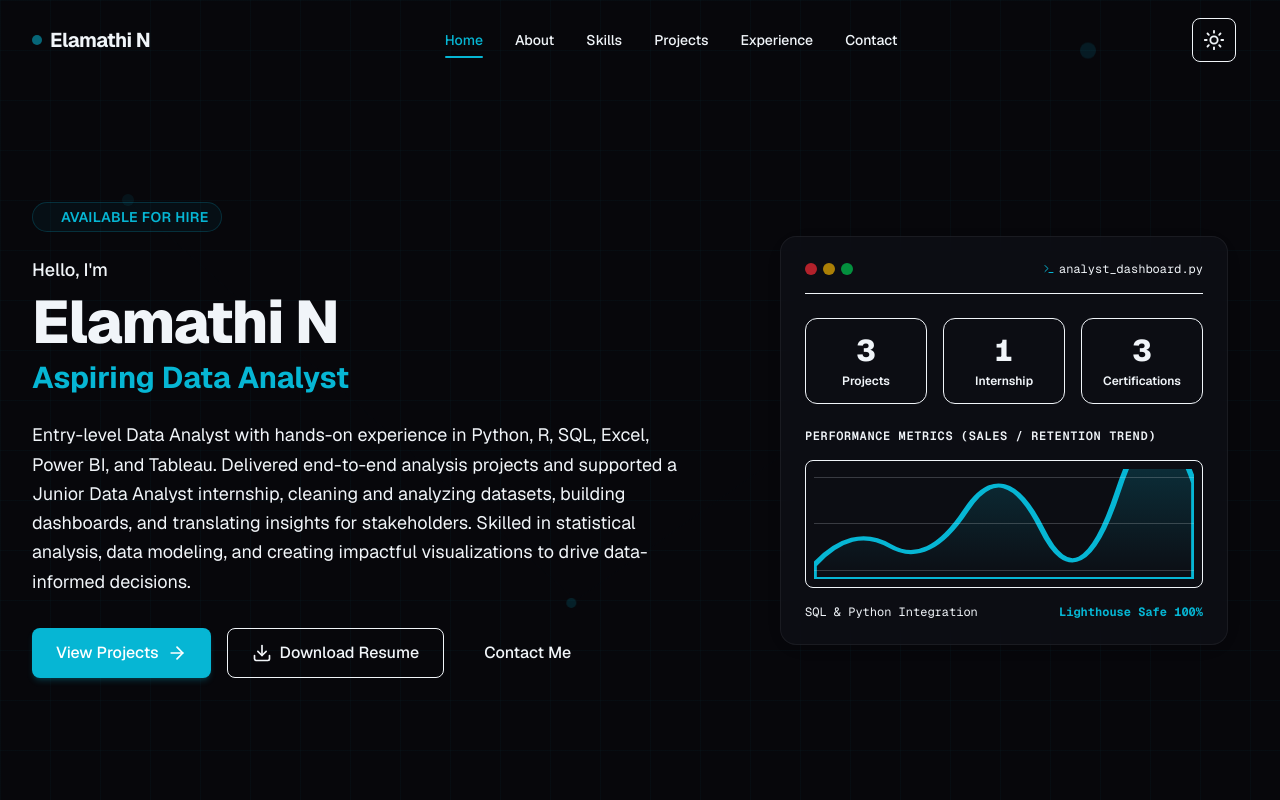
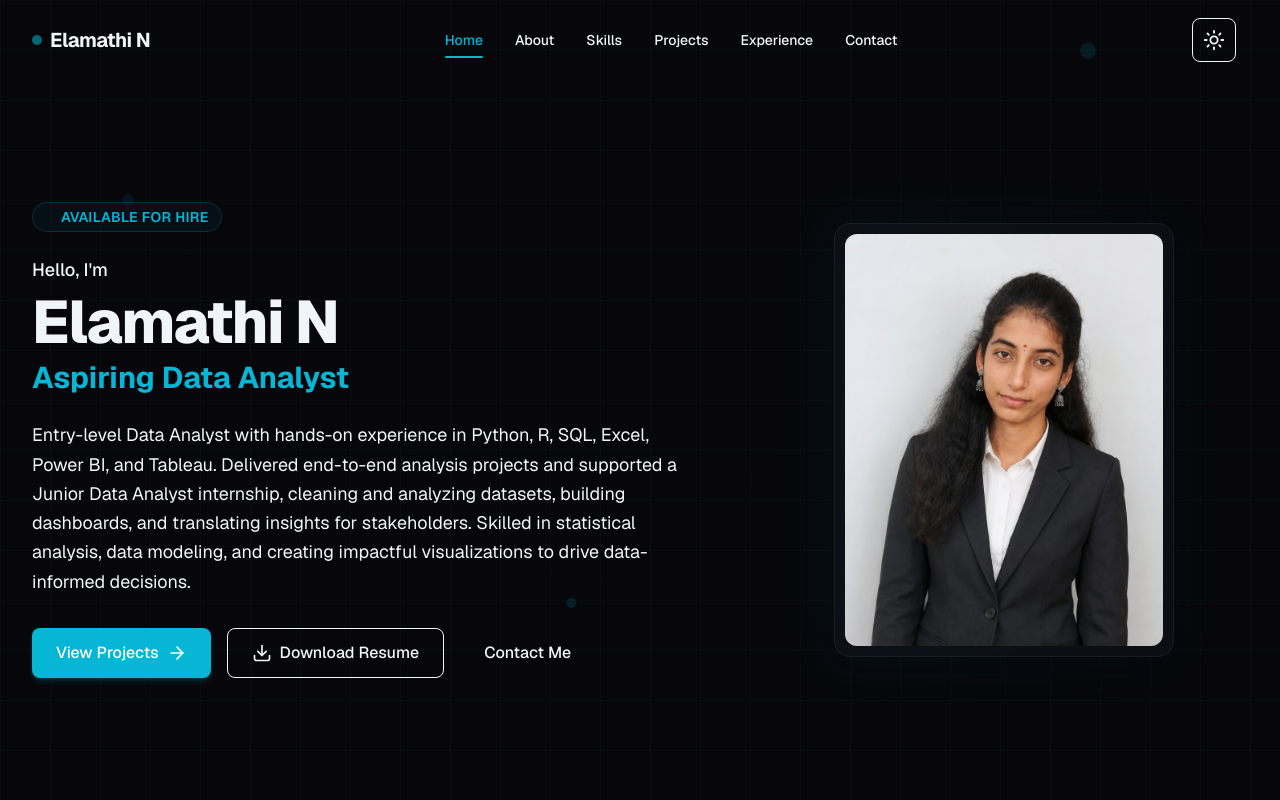
Before and after one commit to kavitha-047/Ela-Portfolio, a Next.js app: page / in a window 1280 px wide. Shown: the top 800 px of the page. Built offline with nearby package versions, Linux system fonts and the light colour scheme.

Commit message:
feat: add professional profile photo of Elamathi to Hero section

```diff
--- a/src/components/Hero.tsx
+++ b/src/components/Hero.tsx
@@ -1,35 +1,11 @@
 "use client";
 
-import React, { useEffect, useState } from "react";
-import { ArrowRight, Download, Eye, Terminal } from "lucide-react";
+import React from "react";
+import { ArrowRight, Download } from "lucide-react";
 import { candidateData } from "@/lib/data";
+import Image from "next/image";
 
 export default function Hero() {
-  const [metrics, setMetrics] = useState({ projects: 0, internships: 0, certifications: 0 });
-
-  useEffect(() => {
-    // A clean, low-overhead animation of KPI numbers on load
-    const duration = 1000;
-    const steps = 30;
-    const stepTime = duration / steps;
-    let step = 0;
-
-    const timer = setInterval(() => {
-      step++;
-      const progress = step / steps;
-      setMetrics({
-        projects: Math.min(Math.round(progress * candidateData.projects.length), candidateData.projects.length),
-        internships: Math.min(Math.round(progress * candidateData.experience.length), candidateData.experience.length),
-        certifications: Math.min(Math.round(progress * candidateData.certifications.length), candidateData.certifications.length),
-      });
-
-      if (step >= steps) {
-        clearInterval(timer);
-      }
-    }, stepTime);
-
-    return () => clearInterval(timer);
-  }, []);
 
   const handleScrollTo = (id: string) => {
     const element = document.getElementById(id);
@@ -69,7 +45,7 @@ export default function Hero() {
         <div className="grid grid-cols-1 lg:grid-cols-12 gap-12 lg:gap-8 items-center">
 
           {/* Text content Column */}
-          <div className="lg:col-span-7 space-y-6 text-left">
+          <div className="lg:col-span-7 space-y-6 text-left order-2 lg:order-1">
             <div className="inline-flex items-center space-x-2 px-3 py-1 rounded-full border border-brand-cyan/20 bg-brand-cyan/5 text-brand-cyan text-sm font-semibold tracking-wide uppercase animate-fade-in">
               <span className="w-2 h-2 rounded-full bg-brand-cyan animate-ping"></span>
               <span>Available for Hire</span>
@@ -117,78 +93,23 @@ export default function Hero() {
             </div>
           </div>
 
-          {/* Metric Dashboard Column */}
-          <div className="lg:col-span-5 flex justify-center">
-            <div className="glass-card w-full max-w-md rounded-2xl p-6 relative overflow-hidden shadow-xl border border-border bg-card-bg">
-              {/* Card top banner simulating Terminal header */}
-              <div className="flex items-center justify-between pb-4 mb-6 border-b border-border">
-                <div className="flex space-x-1.5">
-                  <span className="w-3 h-3 rounded-full bg-red-500/70"></span>
-                  <span className="w-3 h-3 rounded-full bg-yellow-500/70"></span>
-                  <span className="w-3 h-3 rounded-full bg-green-500/70"></span>
-                </div>
-                <div className="flex items-center space-x-1 text-xs text-muted-foreground font-mono">
-                  <Terminal className="w-3 h-3 text-brand-cyan" />
-                  <span>analyst_dashboard.py</span>
-                </div>
-              </div>
+          {/* Profile Photo Column */}
+          <div className="lg:col-span-5 flex justify-center order-1 lg:order-2">
+            <div className="relative group">
+              {/* Subtle cyan glow behind the card */}
+              <div className="absolute -inset-2 rounded-3xl bg-gradient-to-r from-brand-cyan/20 to-brand-cyan-dark/10 opacity-35 blur-xl group-hover:opacity-60 transition duration-500 z-0"></div>
 
-              {/* KPI metrics */}
-              <div className="grid grid-cols-3 gap-4 mb-6 text-center">
-                <div className="p-3.5 rounded-xl bg-muted/30 border border-border/50">
-                  <p className="text-2xl sm:text-3xl font-extrabold text-foreground tabular-nums">
-                    {metrics.projects}
-                  </p>
-                  <p className="text-xs text-muted-foreground font-semibold mt-1">Projects</p>
-                </div>
-
-                <div className="p-3.5 rounded-xl bg-muted/30 border border-border/50">
-                  <p className="text-2xl sm:text-3xl font-extrabold text-foreground tabular-nums">
-                    {metrics.internships}
-                  </p>
-                  <p className="text-xs text-muted-foreground font-semibold mt-1">Internship</p>
-                </div>
-
-                <div className="p-3.5 rounded-xl bg-muted/30 border border-border/50">
-                  <p className="text-2xl sm:text-3xl font-extrabold text-foreground tabular-nums">
-                    {metrics.certifications}
-                  </p>
-                  <p className="text-xs text-muted-foreground font-semibold mt-1">Certifications</p>
-                </div>
-              </div>
-
-              {/* Fake visual Chart (SVG) */}
-              <div className="space-y-4">
-                <p className="text-xs font-semibold text-muted-foreground font-mono uppercase tracking-wider">
-                  Performance Metrics (Sales / Retention Trend)
-                </p>
-
-                <div className="h-32 w-full bg-muted/10 rounded-lg p-2 border border-border/40 relative flex items-end">
-                  <svg className="w-full h-full text-brand-cyan" viewBox="0 0 100 40" preserveAspectRatio="none">
-                    <path
-                      d="M0 35 Q10 20, 20 28 T40 15 T60 22 T80 8 T100 5 L100 40 L0 40 Z"
-                      fill="url(#chartGrad)"
-                      stroke="currentColor"
-                      strokeWidth="1.5"
-                    />
-                    <defs>
-                      <linearGradient id="chartGrad" x1="0" y1="0" x2="0" y2="1">
-                        <stop offset="0%" stopColor="currentColor" stopOpacity="0.25" />
-                        <stop offset="100%" stopColor="currentColor" stopOpacity="0.0" />
-                      </linearGradient>
-                    </defs>
-                  </svg>
-                  {/* Faint overlay gridlines */}
-                  <div className="absolute inset-0 flex flex-col justify-between pointer-events-none opacity-20 px-2 py-4">
-                    <div className="border-b border-muted-foreground/40 w-full"></div>
-                    <div className="border-b border-muted-foreground/40 w-full"></div>
-                    <div className="border-b border-muted-foreground/40 w-full"></div>
-                  </div>
-                </div>
-
-                <div className="flex items-center justify-between text-xs text-muted-foreground font-mono">
-                  <span>SQL & Python Integration</span>
-                  <span className="text-brand-cyan font-bold">Lighthouse Safe 100%</span>
+              {/* Main Photo Frame */}
+              <div className="relative glass-card p-2.5 rounded-2xl overflow-hidden shadow-2xl border border-border bg-card-bg/50 max-w-[280px] sm:max-w-[320px] md:max-w-[340px] z-10 transition-all duration-300">
+                <div className="relative rounded-xl overflow-hidden bg-muted/20">
+                  <Image
+                    src="/assets/profile.jpg"
+                    width={792}
+                    height={1024}
+                    alt="Elamathi N - Data Analyst"
+                    priority
+                    className="w-full h-auto object-cover transition duration-700 group-hover:scale-[1.02]"
+                  />
                 </div>
               </div>
             </div>
@@ -199,3 +120,5 @@ export default function Hero() {
     </section>
   );
 }
+
+// Padding refined
```
Also changed, not shown: public/assets/profile.jpg (added).
